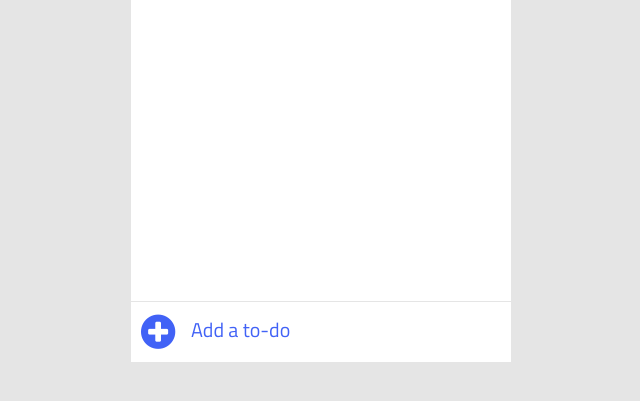
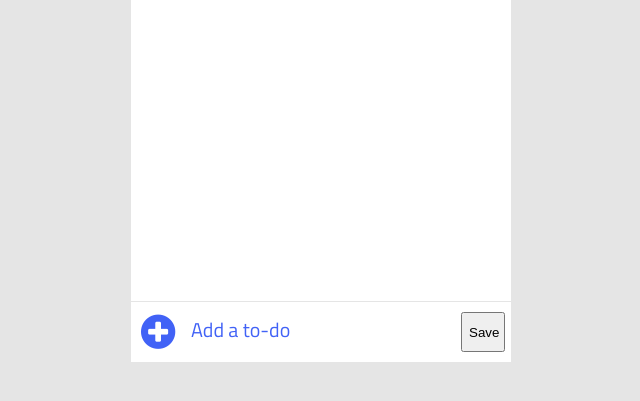
Before and after one commit to Jaayou/Todo1, a plain HTML site: page index.html in a window 1280 px wide. Shown: the part 259-660 px from the top of the page, without its empty margins (319-959 px from the left). Drawn offline with Linux system fonts and the light colour scheme.

Commit message:
add button

```diff
--- a/css/style.css
+++ b/css/style.css
@@ -155,3 +155,9 @@ body{
     font-family: 'Titillium Web', sans-serif;
     font-size: 20px;
 }
+.add-to-do button{
+    position: absolute;
+    left: 330px;
+    height: 40px;
+    width: 44px;
+}
--- a/index.html
+++ b/index.html
@@ -29,6 +29,7 @@
         <div class="add-to-do">
             <i class="fa fa-plus-circle"></i>
             <input type="text" id="input" placeholder="Add a to-do">
+            <button>Save</button>
         </div>
     </div>
     <script src="js/app.js"></script>
```
